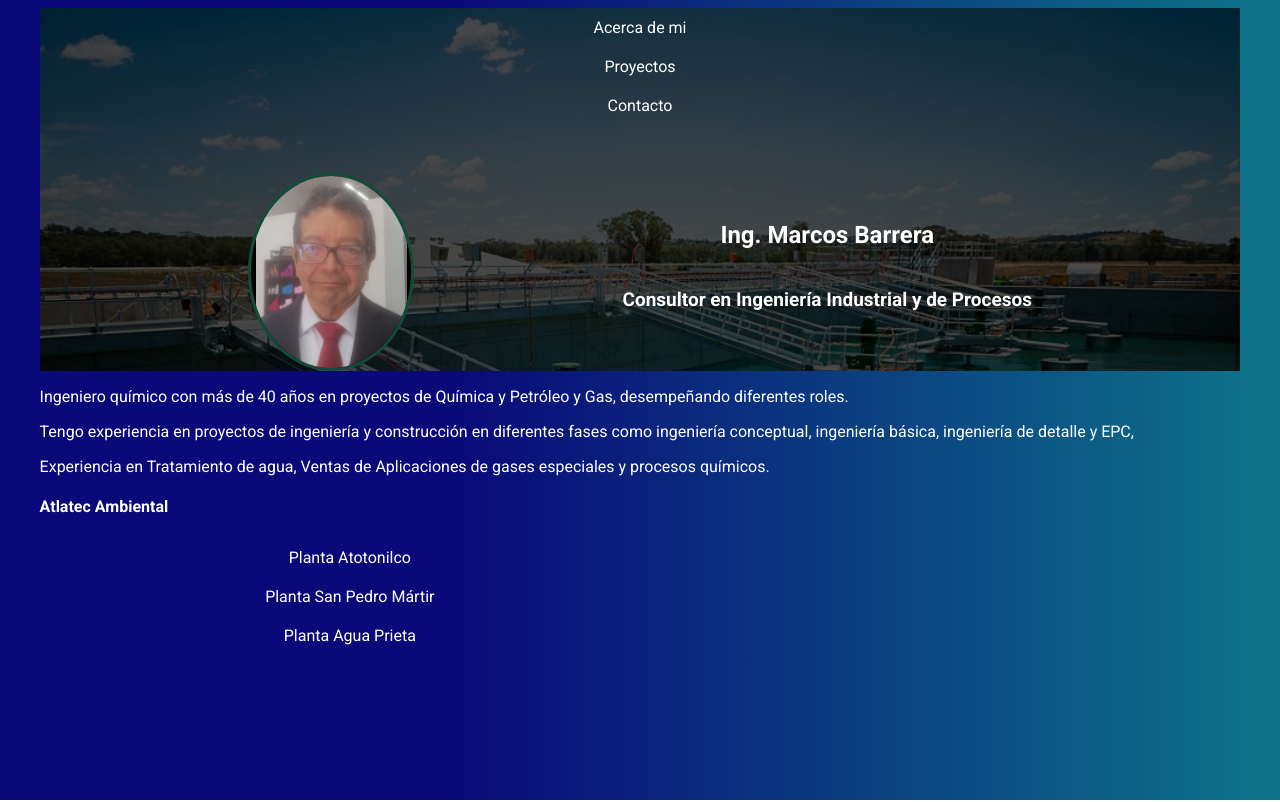
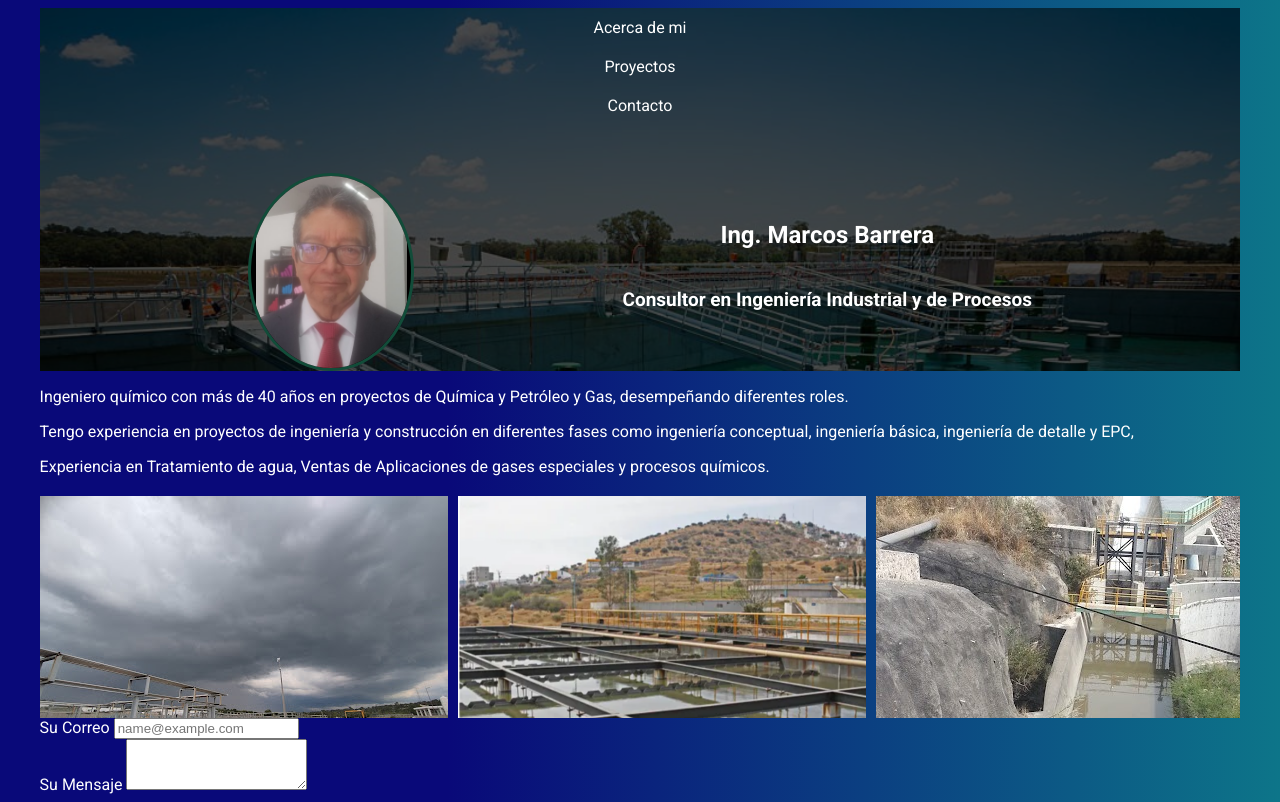
Before and after one commit to BarrasDesigns/TV_MarcosB, a website: page index.html in a window 1280 px wide. Drawn offline with Linux system fonts and the light colour scheme.

Commit message:
Se acomodan Proyectos

```diff
--- a/index.html
+++ b/index.html
@@ -51,16 +51,25 @@
             </p>
         </section>
         <section id="proyectos">
+            <div class="container">
 
-            <div class="card">
-                <div class="card-title">
-                    <h4>Atlatec Ambiental</h4>
+                <div class="card">
+                    <img src="./img/atotonilco.jpg" class="card-img-top" alt="atotonilco">
+                    <div class="card-body">
+                        <li>Planta Atotonilco</li>
+                    </div>
                 </div>
-                <div class="card-body">
-
-                    <li>Planta Atotonilco</li>
-                    <li>Planta San Pedro Mártir</li>
-                    <li>Planta Agua Prieta</li>
+                <div class="card">
+                    <img src="./img/SanPedroMartir.png" class="card-img-top" alt="SanPedroMartir">
+                    <div class="card-body">
+                        <li>Planta San Pedro Mártir</li>
+                    </div>
+                </div>
+                <div class="card">
+                    <img src="./img/AguaPrieta.jpg" class="card-img-top" alt="AguaPrieta">
+                    <div class="card-body">
+                        <li>Planta Agua Prieta</li>
+                    </div>
                 </div>
             </div>
             <!-- <div class="card">
@@ -74,9 +83,17 @@
                             <li>Planta Agua Prieta</li>
                         </div>
                     </div> -->
+
         </section>
         <section id="contacto">
-
+            <div class="mb-3">
+                <label for="exampleFormControlInput1" class="form-label">Su Correo</label>
+                <input type="email" class="form-control" id="exampleFormControlInput1" placeholder="name@example.com">
+              </div>
+              <div class="mb-3">
+                <label for="exampleFormControlTextarea1" class="form-label">Su Mensaje</label>
+                <textarea class="form-control" id="exampleFormControlTextarea1" rows="3"></textarea>
+              </div>
         </section>
         <footer>
 
--- /dev/null
+++ b/sass/_proyectos.scss
@@ -0,0 +1,17 @@
+.container {
+    display: flex;
+    overflow-x: scroll;
+    max-width: 100%;
+    height: 222px;
+    scroll-snap-type: x mandatory;
+    scroll-padding: 25px;
+    column-gap: 10px;
+    margin-top: 20px;
+}
+
+
+@media (max-width: 768px) {
+    .tarjeta {
+        -webkit-filter: blur(0px) !important;
+    }
+}
--- a/sass/style.scss
+++ b/sass/style.scss
@@ -1,5 +1,6 @@
 @use 'aboutme';
 @use 'hero';
+@use 'proyectos';
 
 $primary-color: rgba(9, 9, 121, 1);
 $secondary-color: rgb(13, 117, 137);
```
Also changed, not shown: css/style.css, img/AguaPrieta.jpg (added), img/SanPedroMartir.png (added), img/atotonilco.jpg (added), 1 other file.
